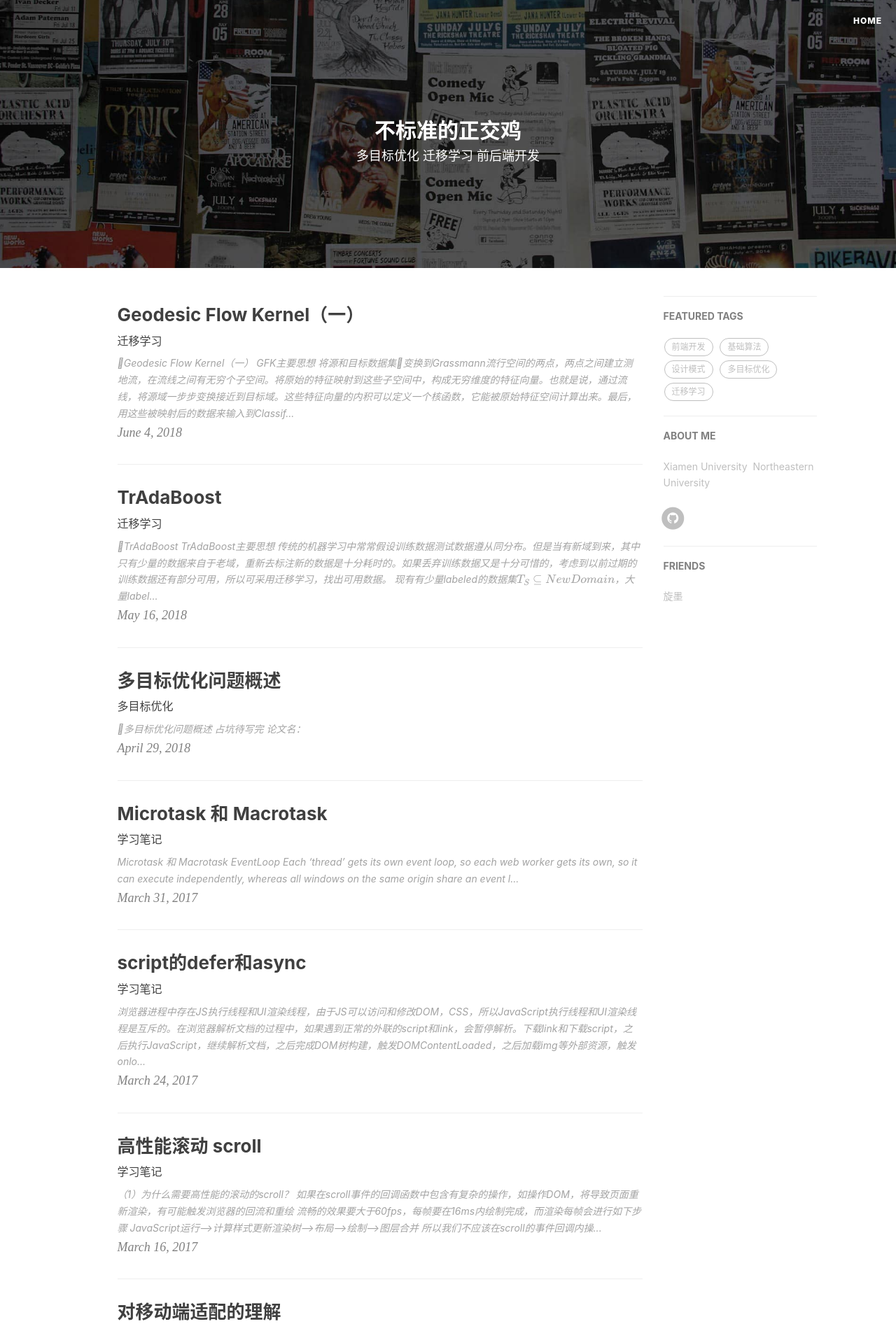
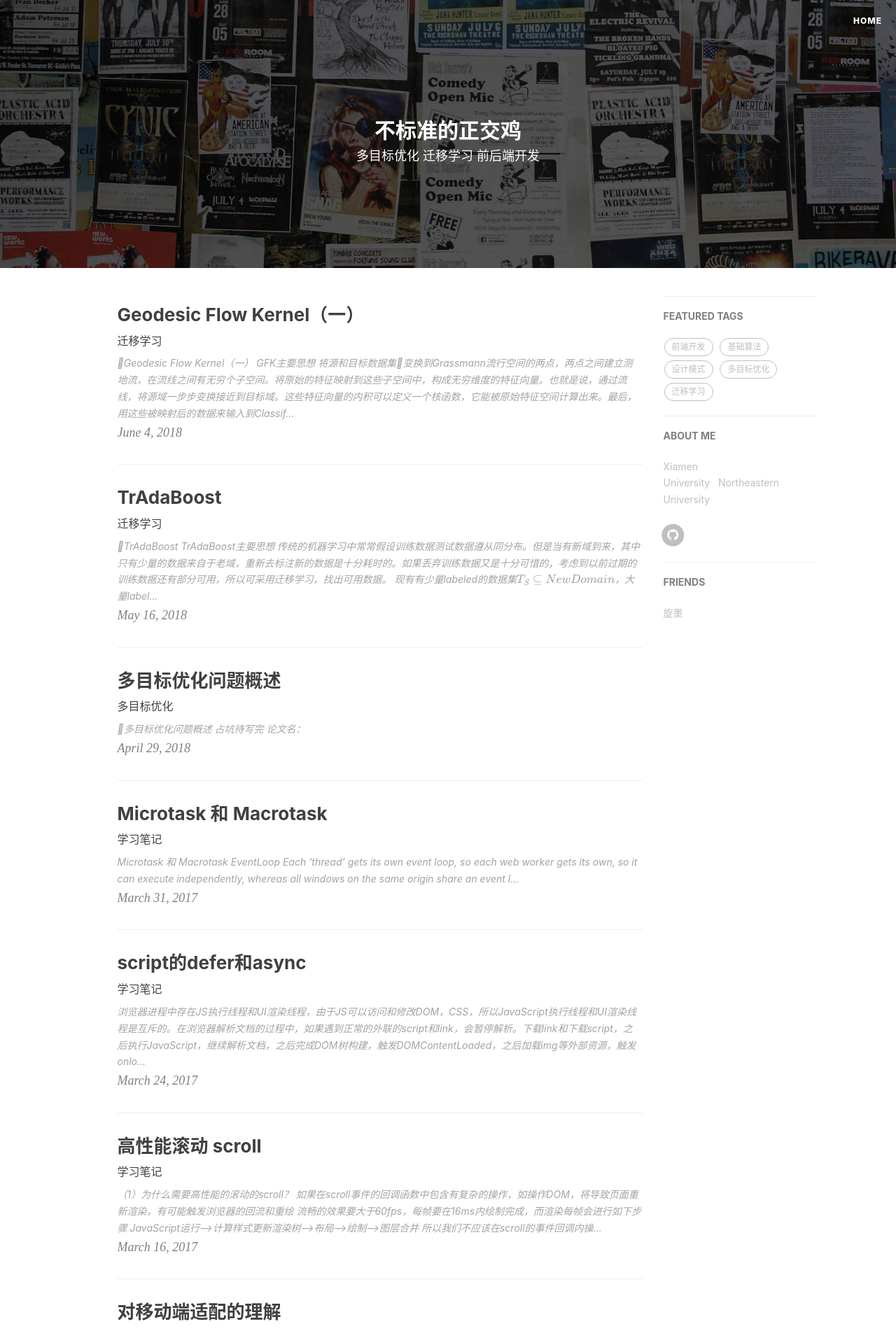
Before and after one commit to Zhenzhong-WANG/Zhenzhong-WANG.github.io, a Jekyll site: the page built from index.html, in a window 1280 px wide. Shown: the top 1902 px of the page at 70% size. Built offline with Jekyll 4.4.1, drawn with Linux system fonts in a browser that asks for light colours; nearby versions of some CDN libraries; formulas are drawn with MathJax 3; the list of posts is cut into pages by our own code; comment, search, counter and statistics services are not loaded.

Commit message:
add 3nbsp

```diff
--- a/_config.yml
+++ b/_config.yml
@@ -70,7 +70,7 @@ kramdown:
 
 # Sidebar settings
 sidebar: true                           # whether or not using Sidebar.
-sidebar-about-description: "Xiamen University&nbsp;&nbsp;Northeastern University"
+sidebar-about-description: "Xiamen University&nbsp;&nbsp;&nbsp;Northeastern University"
 # sidebar-avatar: /img/avatar-hux.jpg      # use absolute URL, seeing it's used in both `/` and `/about/`
 
 
```
